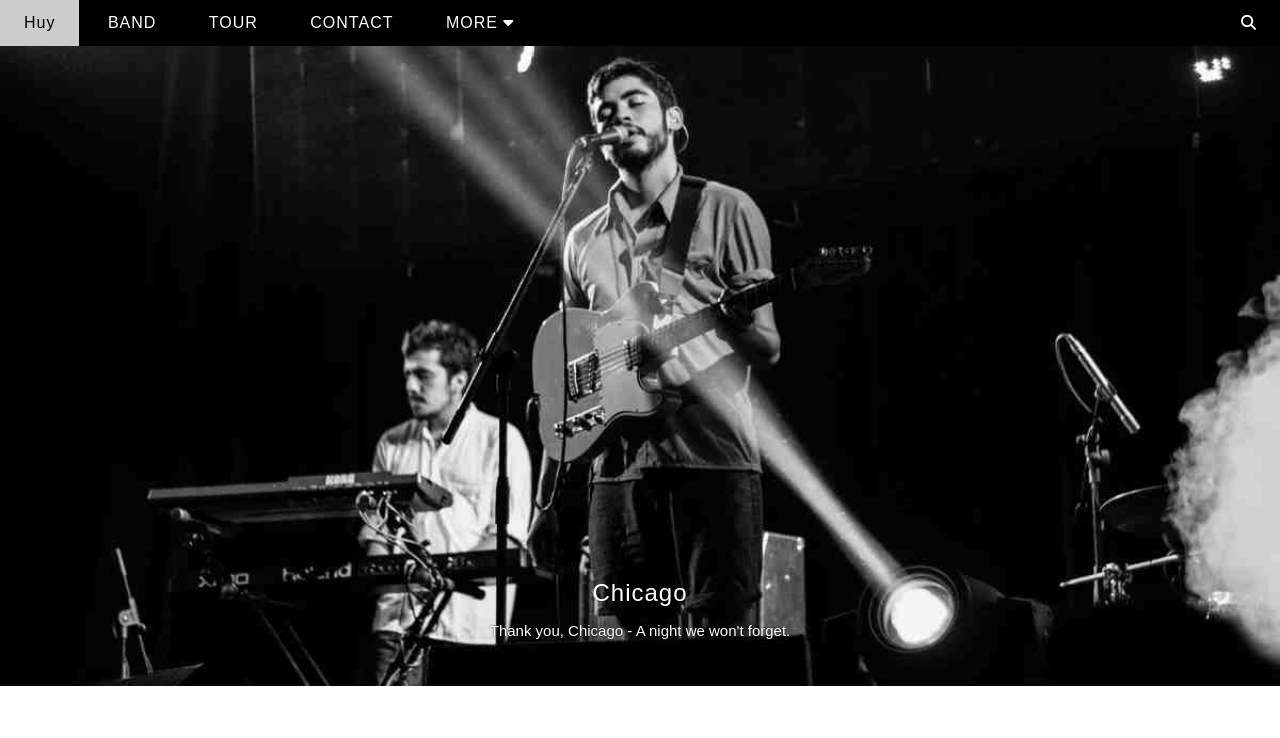
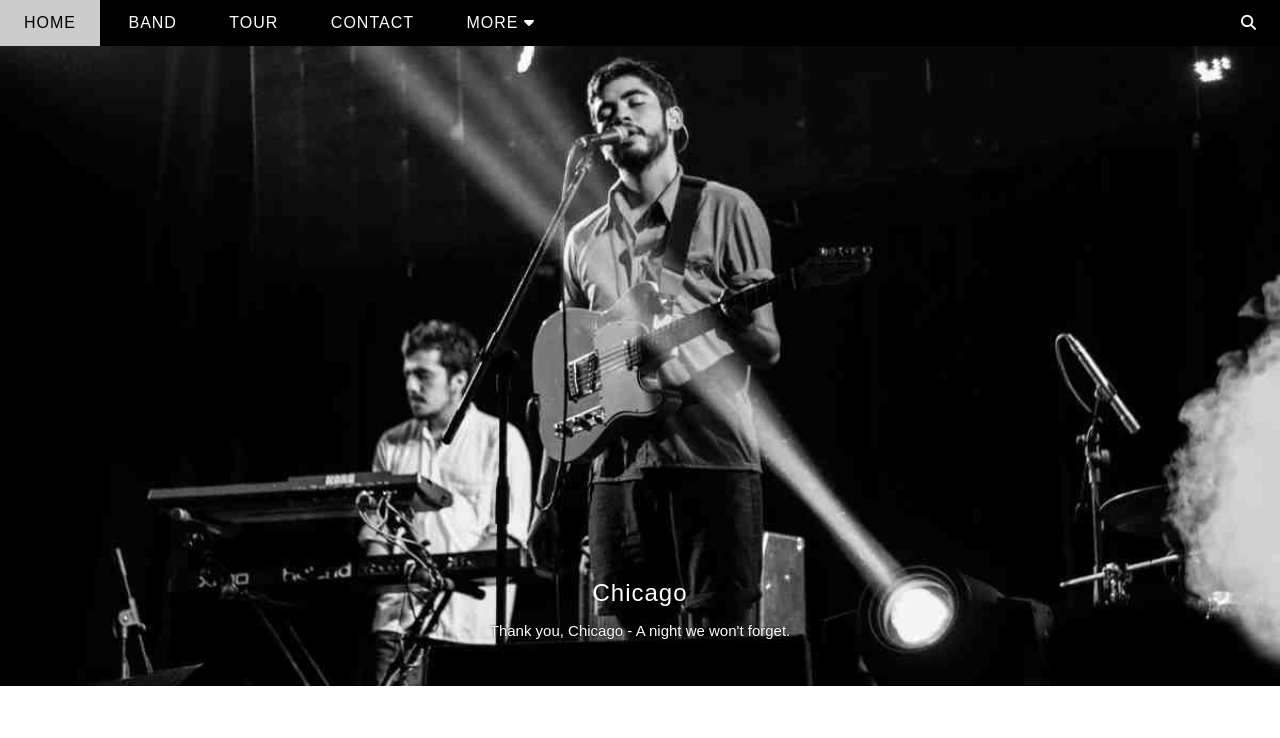
Before and after one commit to buitaanhuy/Theband_repository, a plain HTML site: page index.html in a window 1280 px wide. Shown: the top 738 px of the page. Drawn offline with Linux system fonts and the light colour scheme.

Commit message:
change return

```diff
--- a/index.html
+++ b/index.html
@@ -12,7 +12,7 @@
     <div id="main">
         <div id="header">
             <ul class="nav">
-                <li><a href="#">Huy</a></li>
+                <li><a href="#">HOME</a></li>
                 <li><a href="#band">BAND</a></li>
                 <li><a href="#tour">TOUR</a></li>
                 <li><a href="#contact">CONTACT</a></li>
```
